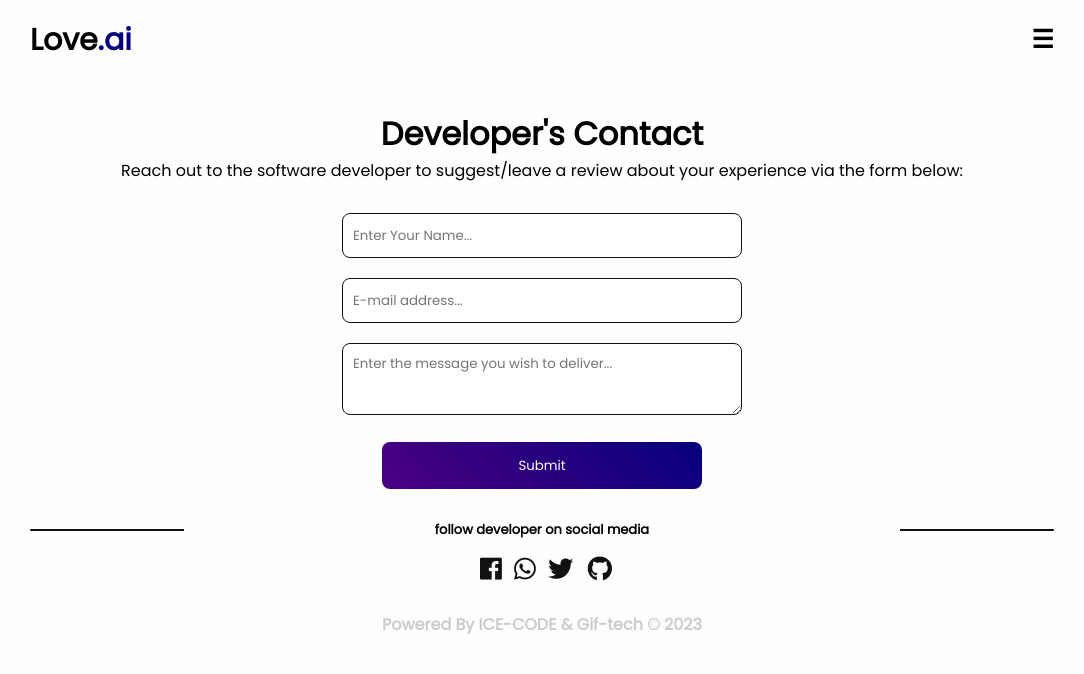
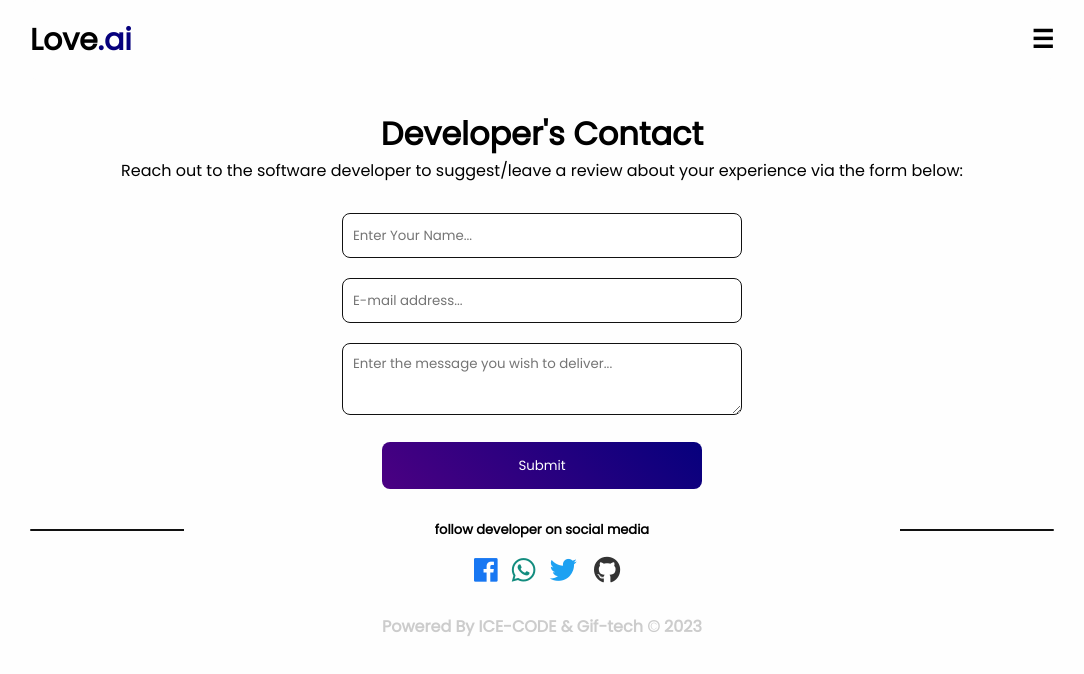
Before and after one commit to Gift-Jackson/Love-AI, a plain HTML site: page contact.html in a window 1280 px wide. Shown: the whole page, without its empty margins (98-1182 px from the left). Drawn offline with Linux system fonts and the light colour scheme.

Commit message:
Lastest update

```diff
--- a/contact.html
+++ b/contact.html
@@ -56,14 +56,14 @@
                 <h4>follow developer on social media</h4>
             </div>
             <div class="social-links">
-                <a href=" https://www.facebook.com/profile.php?id=100067110364415&mibextid=ZbWKwL">
+                <a class="fb" href=" https://www.facebook.com/profile.php?id=100067110364415&mibextid=ZbWKwL">
                     <i class="fab fa-facebook"></i></a>
-                <a href="#">
+                <a class="wa" href="#">
                     <i class="fab fa-whatsapp"></i></a>
-                   <a href=" https://twitter.com/Gift_Jacksun?t=dMd1gKl78mxYNhrDSkV-6w&s=09">
+                   <a class="tw" href=" https://twitter.com/Gift_Jacksun?t=dMd1gKl78mxYNhrDSkV-6w&s=09">
                     <i class="fab fa-twitter"></i>
                     </a>
-                    <a href="#">
+                    <a class="gh" href="#">
                     <i class="fab fa-github"></i></a>
                                 </div>
         </div>
--- a/style.css
+++ b/style.css
@@ -299,6 +299,9 @@ footer{
         border: 1px solid #111;
         padding-left: 10px;
     }
+    #name:focus,#email:focus,#comment:focus{
+        border:1.5px solid indigo;
+    }
     #name{
         text-transform: capitalize;
     }
@@ -337,9 +340,20 @@ footer{
         background: #fefefe;
     }
     .social-links a{
-        margin-left:8px;
-        font-size: 25px;
-        color: #111;
+        margin-left:10px;
+        font-size: 27px;
+    }
+    .fb{
+        color:#1877f2;
+    }
+    .wa{
+        color: #128c7e;
+    }
+    .tw{
+        color: #1da1f2;
+    }
+    .gh{
+        color: #333;
     }
 
 
```
